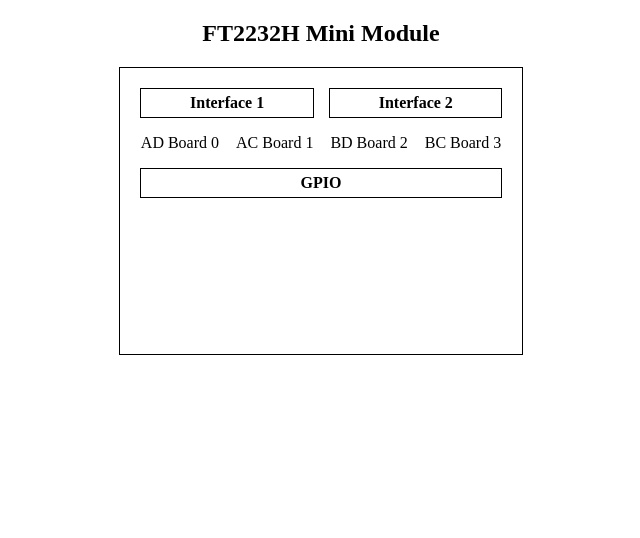
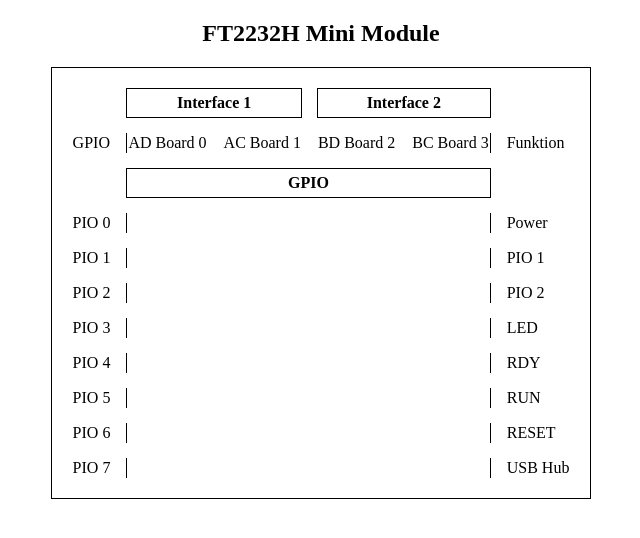
Before and after one commit to julianx96/FTDI_Webserver, a Flask app: template templates/gui2.html in a window 1280 px wide. Shown: the top 538 px of the page, without its empty margins (319-959 px from the left). Run offline with Flask 2, Linux system fonts and the light colour scheme; the template is opened without the code that fills it, so the values that code supplies are empty.

Commit message:
GUI Anpassung Darstellung mit GPIO und Funktion

```diff
--- a/templates/gui2.html
+++ b/templates/gui2.html
@@ -163,17 +163,24 @@
 <center>
 <h2>FT2232H Mini Module {{ ftdi }}</h2>
 <table>
+    <td colspan="1"></td>
     <th colspan="2">Interface 1</th>
     <th colspan="2">Interface 2</th>
+    <td colspan="1"></td>
     <tr>
-        <td>AD Board 0</td>
+        <td>GPIO</td>
+        <td style="border-left: 1px solid black;">AD Board 0</td>
         <td>AC Board 1</td>
         <td>BD Board 2</td>
-        <td>BC Board 3</td>
+        <td  style="border-right: 1px solid black;">BC Board 3</td>
+        <td>Funktion</td>
     </tr>
+    <td colspan="1"></td>
     <th colspan="4">GPIO</th>
+    <td colspan="1"></td>
     <tr>
-        <td>
+        <td>PIO 0</td>
+        <td style="border-left: 1px solid black;">
             <div id="AD0">
 
             </div>
@@ -188,15 +195,17 @@
 
             </div>
         </td>
-        <td>
+        <td style="border-right: 1px solid black;">
             <div id="BC0">
 
             </div>
         </td>
+        <td>Power</td>
     </tr>
 
     <tr>
-        <td>
+        <td>PIO 1</td>
+        <td style="border-left: 1px solid black;">
             <div id="AD1">
 
             </div>
@@ -211,15 +220,17 @@
 
             </div>
         </td>
-        <td>
+        <td style="border-right: 1px solid black;">
             <div id="BC1">
 
             </div>
         </td>
+        <td>PIO 1</td>
     </tr>
 
     <tr>
-        <td>
+        <td>PIO 2</td>
+        <td style="border-left: 1px solid black;">
             <div id="AD2">
 
             </div>
@@ -234,15 +245,17 @@
 
             </div>
         </td>
-        <td>
+        <td style="border-right: 1px solid black;">
             <div id="BC2">
 
             </div>
         </td>
+        <td>PIO 2</td>
     </tr>
 
     <tr>
-        <td>
+        <td>PIO 3</td>
+        <td style="border-left: 1px solid black;">
             <div id="AD3">
 
             </div>
@@ -257,15 +270,17 @@
 
             </div>
         </td>
-        <td>
+        <td style="border-right: 1px solid black;">
             <div id="BC3">
 
             </div>
         </td>
+        <td>LED</td>
     </tr>
 
     <tr>
-        <td>
+        <td>PIO 4</td>
+        <td style="border-left: 1px solid black;">
             <div id="AD4">
 
             </div>
@@ -280,15 +295,17 @@
 
             </div>
         </td>
-        <td>
+        <td style="border-right: 1px solid black;">
             <div id="BC4">
 
             </div>
         </td>
+        <td>RDY</td>
     </tr>
 
     <tr>
-        <td>
+        <td>PIO 5</td>
+        <td style="border-left: 1px solid black;">
             <div id="AD5">
 
             </div>
@@ -303,15 +320,17 @@
 
             </div>
         </td>
-        <td>
+        <td style="border-right: 1px solid black;">
             <div id="BC5">
 
             </div>
         </td>
+        <td>RUN</td>
     </tr>
 
     <tr>
-        <td>
+        <td >PIO 6</td>
+        <td style="border-left: 1px solid black;">
             <div id="AD6">
 
             </div>
@@ -326,15 +345,17 @@
 
             </div>
         </td>
-        <td>
+        <td style="border-right: 1px solid black;">
             <div id="BC6">
 
             </div>
         </td>
+        <td>RESET</td>
     </tr>
 
     <tr>
-        <td>
+        <td>PIO 7</td>
+        <td style="border-left: 1px solid black;">
             <div id="AD7">
 
             </div>
@@ -349,11 +370,12 @@
 
             </div>
         </td>
-        <td>
+        <td style="border-right: 1px solid black;">
             <div id="BC7">
 
             </div>
         </td>
+        <td>USB Hub</td>
     </tr>
 </table>
 </center>
```
